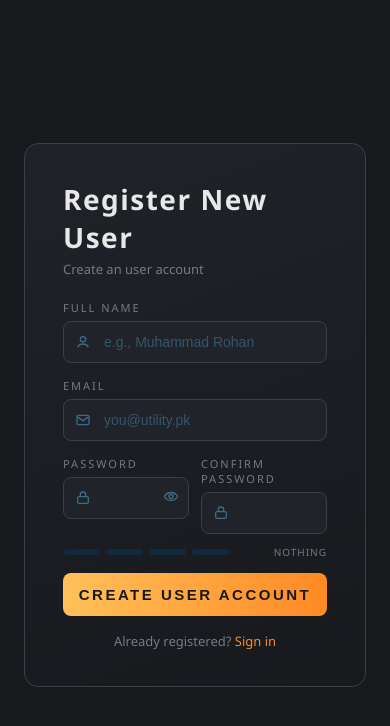
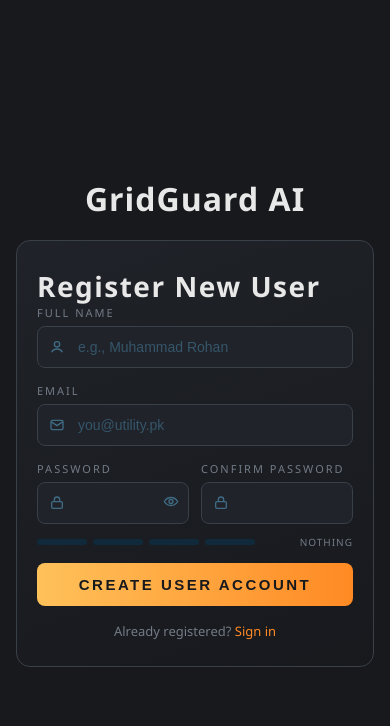
Before and after one commit to Muhammad-Rohaan/GridGuard-FYP, a React (Vite) app in the folder Frontend/: page /signup in a window 390 px wide. Shown: the top 726 px of the page. Built offline with nearby package versions, Linux system fonts and the light colour scheme; no server answers.

Commit message:
Updated UI.

```diff
--- a/Frontend/src/components/AuthShell.jsx
+++ b/Frontend/src/components/AuthShell.jsx
@@ -2,13 +2,13 @@ export default function AuthShell({ title, subtitle, children }) {
   return (
     <div className="auth-root">
       <div className="auth-wrap">
-        <aside className="brand-panel">
+        <header className="brand-panel">
           <h1>GridGuard <span>AI</span></h1>
-        </aside>
+        </header>
         <section className="auth-card">
           <span className="corner c-tl" /><span className="corner c-br" />
           <h2 className="card-title">{title}</h2>
-          <p className="card-sub">{subtitle}</p>
+          {subtitle && <p className="card-sub">{subtitle}</p>}
           {children}
         </section>
       </div>
--- a/Frontend/src/pages/LiveLoadChart.jsx
+++ b/Frontend/src/pages/LiveLoadChart.jsx
@@ -183,7 +183,6 @@ export default function LiveLoadChart({ history }) {
           <p className="chart-empty-state">Waiting for live readings from the dashboard feed…</p>
         )}
       </div>
-      <p className="chart-hint">Move across the chart or focus it and use ← / → to inspect values.</p>
     </section>
   );
 }
--- a/Frontend/src/pages/Login.jsx
+++ b/Frontend/src/pages/Login.jsx
@@ -27,7 +27,7 @@ export default function Login() {
   };
 
   return (
-    <AuthShell title="Sign-In" subtitle="Authenticate to access the grid control dashboard">
+    <AuthShell title="Sign-In">
       {registered && <div className="alert alert-success">Please sign in.</div>}
       {error && <div className="alert alert-error">⚠ {error}</div>}
       <form onSubmit={submit} noValidate>
--- a/Frontend/src/pages/SignUp.jsx
+++ b/Frontend/src/pages/SignUp.jsx
@@ -32,7 +32,7 @@ export default function SignUp() {
   };
 
   return (
-    <AuthShell title="Register New User" subtitle="Create an user account">
+    <AuthShell title="Register New User">
       {error && <div className="alert alert-error">⚠ {error}</div>}
       <form onSubmit={submit} noValidate>
         <div className="field">
--- a/Frontend/src/pages/SubstationPage.jsx
+++ b/Frontend/src/pages/SubstationPage.jsx
@@ -38,7 +38,7 @@ export default function SubstationPage() {
     <main className="dashboard-page">
       <header className="dashboard-header">
         <Link className="dashboard-brand" to="/" aria-label="GridGuard dashboard">
-          <span>GRID<span className="brand-accent">GUARD</span></span>
+          <span>Grid<span className="brand-accent">Guard AI</span></span>
         </Link>
         <div className="header-user">
           <div className="user-meta">
--- a/Frontend/src/pages/dashboard.css
+++ b/Frontend/src/pages/dashboard.css
@@ -14,7 +14,6 @@
   background: #080F1C;
 }
 .dashboard-brand { display: flex; align-items: center; gap: 10px; color: #e8f1ef; text-decoration: none; font-size: 19px; font-weight: 800; letter-spacing: 2px; }
-.brand-accent { color: #58d7a0; }
 .gridguard-mark { display: inline-grid; place-items: center; width: 31px; height: 31px; border-radius: 9px; background: rgba(69, 210, 151, .13); color: #62e2aa; font-size: 25px; line-height: 1; }
 .network-pill { display: flex; align-items: center; gap: 8px; color: #9ab0aa; font-size: 13px; font-weight: 700; letter-spacing: 1.15px; }
 .header-user { display: flex; align-items: center; gap: 11px; }
@@ -33,7 +32,7 @@
 .network-pill { margin-bottom: 4px; padding: 10px 12px; border: 1px solid rgba(85, 217, 156, .17); border-radius: 20px; background: rgba(85, 217, 156, .045); color: #a7c7b9; font-size: 13px; }
 .network-pill { width: 6px; height: 6px; flex-basis: 6px; }
 .network-summary { display: grid; grid-template-columns: repeat(3, 1fr); gap: 13px; margin: 27px 0 34px; }
-.summary-card { display: flex; align-items: center; gap: 12px; min-height: 75px; padding: 14px 16px; border: 1px solid rgba(146, 177, 174, .12); border-radius: 5px; background: #1B304A; }
+.summary-card { display: flex; align-items: center; gap: 12px; min-height: 75px; padding: 14px 16px; border: 1px solid rgba(146, 177, 174, .12); border-radius: 2px; background: #1B304A; }
 .summary-card > div { display: grid; gap: 5px; }
 .summary-label { color: #849b95; font-size: 14px; font-weight: 700; letter-spacing: 1.15px; }
 .summary-card strong { color: #e2ece9; font-size: 14px; font-weight: 600; }
--- a/Frontend/src/styles/auth.css
+++ b/Frontend/src/styles/auth.css
@@ -1,10 +1,11 @@
 * { box-sizing: border-box; margin: 0; padding: 0; }
 body { background: var(--bg); color: var(--text); font-family: 'Segoe UI', system-ui, sans-serif; }
 .auth-canvas { position: fixed; inset: 0; width: 100%; height: 100%; z-index: 0; }
-.auth-wrap { position: relative; z-index: 1; min-height: 100vh; max-width: 1180px; margin: 0 auto;
-  padding: 40px 24px; display: grid; grid-template-columns: 1.05fr 1fr; gap: 48px; align-items: center; }
-.brand-panel h1 { font-size: 44px; letter-spacing: 2px; }
-.brand-panel h1 span { color: var(--cyan); }
+.auth-root { min-height: 100vh; display: grid; place-items: center; padding: 36px 20px; }
+.auth-wrap { position: relative; z-index: 1; width: min(100%, 560px); margin: 0 auto;
+  display: grid; gap: 20px; }
+.brand-panel { text-align: center; }
+.brand-panel h1 { font-size: clamp(32px, 7vw, 42px); letter-spacing: 1px; }
 .logo-hex { width: 58px; height: 58px; display: grid; place-items: center; color: #03202b;
   background: linear-gradient(135deg, #22d3ee, #0891b2); clip-path: polygon(25% 0,75% 0,100% 50%,75% 100%,25% 100%,0 50%);
   margin-bottom: 14px; }
@@ -19,7 +20,7 @@ body { background: var(--bg); color: var(--text); font-family: 'Segoe UI', syste
 .feature-list { list-style: none; display: flex; flex-direction: column; gap: 10px; color: #cfe9f7; font-size: 14px; }
 .feature-list li { display: flex; gap: 8px; align-items: center; } .feature-list svg { color: var(--cyan); }
 .mono-note { margin-top: 20px; color: #4f7288; font-size: 12px; letter-spacing: 1px; }
-.auth-card { position: relative; padding: 36px 38px; border-radius: 14px; border: 1px solid var(--line);
+.auth-card { position: relative; width: 100%; padding: 32px; border-radius: 14px; border: 1px solid var(--line);
   background: linear-gradient(160deg, rgba(10,20,35,.93), rgba(5,11,20,.96)); }
 .corner { position: absolute; width: 22px; height: 22px; border-width: 0;}
 .c-tl { top: -2px; left: -2px; border-top-width: 2px; border-left-width: 2px; }
@@ -59,4 +60,7 @@ body { background: var(--bg); color: var(--text); font-family: 'Segoe UI', syste
 .switch-line { margin-top: 16px; text-align: center; font-size: 13px; color: var(--muted); }
 .switch-line a { color: var(--cyan); text-decoration: none; }
 .dash-placeholder { min-height: 100vh; display: grid; place-content: center; gap: 12px; text-align: center; }
-@media (max-width: 920px) { .auth-wrap { grid-template-columns: 1fr; gap: 26px; padding-top: 26px; } .brand-panel { display: none; } }
+@media (max-width: 520px) {
+  .auth-root { padding: 24px 16px; }
+  .auth-card { padding: 26px 20px; }
+}
--- a/Frontend/src/styles/theme.css
+++ b/Frontend/src/styles/theme.css
@@ -41,7 +41,6 @@ body {
   text-shadow: none !important;
 }
 
-.brand-panel h1 span,
 .feature-list svg,
 .switch-line a,
 .eye:hover {
@@ -106,7 +105,6 @@ body {
   color: var(--text-primary);
 }
 
-.brand-accent,
 .back-to-map:hover,
 .map-zoom-controls button:hover:not(:disabled),
 .chart-range-controls button:hover,
```
Also changed, not shown: Frontend/src/pages/Dashboard.jsx (+5 -11 lines).
